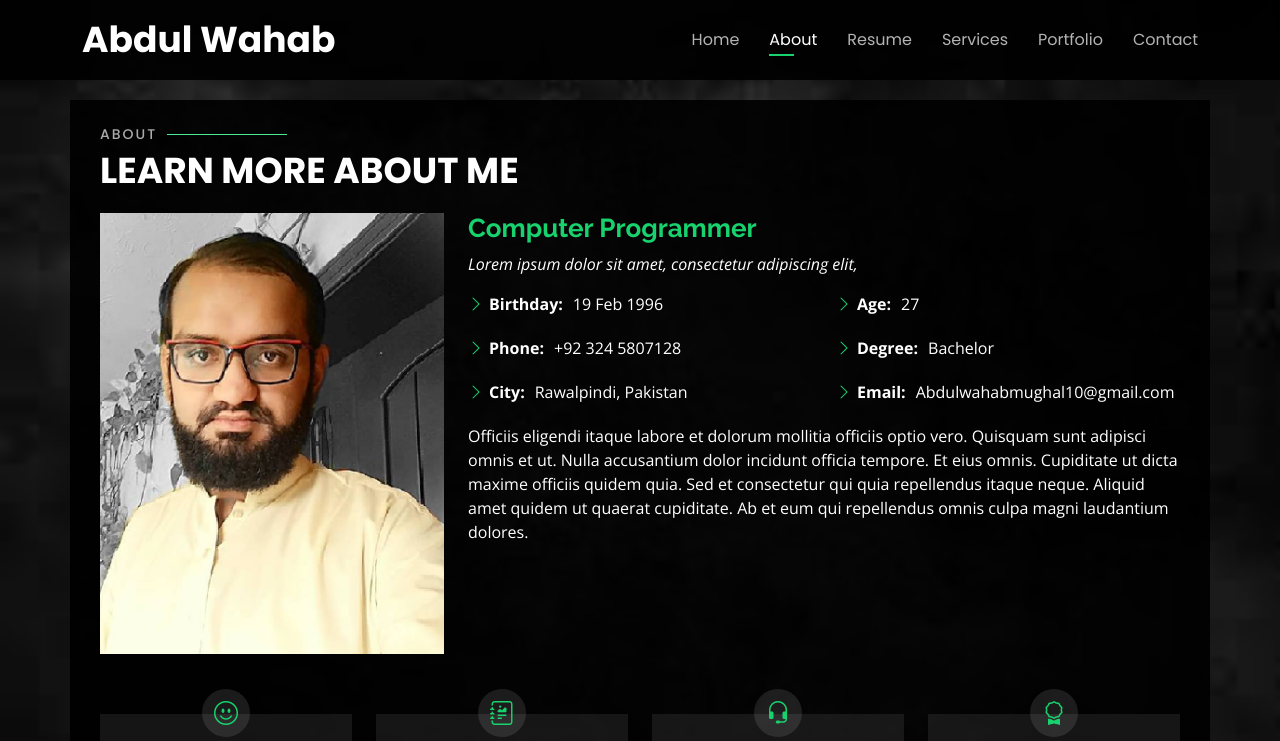
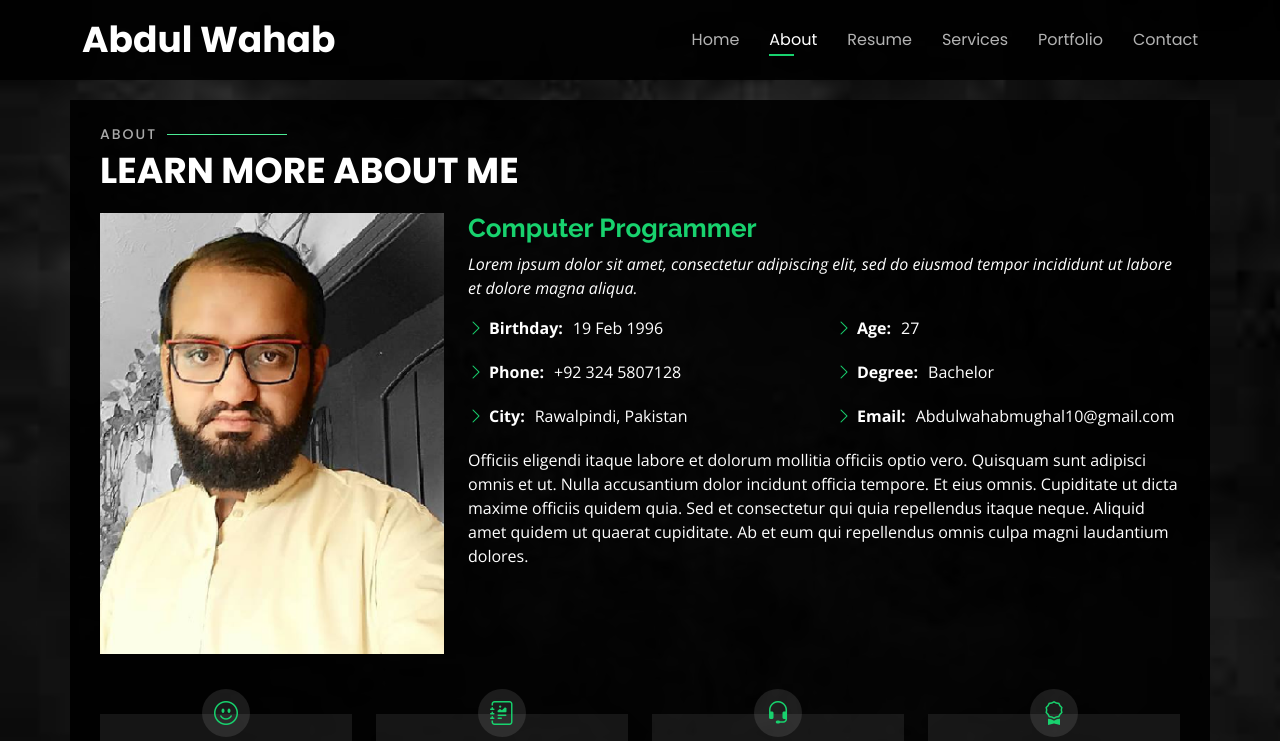
Before and after one commit to Abdul-Wahab-Mughal/Portfolio, a plain HTML site: page index.html in a window 1280 px wide. Both pictures are taken after a click on the link "About". Shown: the top 741 px of the page. Drawn offline with nearby package versions, Linux system fonts and the light colour scheme.

Commit message:
updated 12 / 6

```diff
--- a/index.html
+++ b/index.html
@@ -99,7 +99,8 @@
           <div class="col-lg-8 pt-4 pt-lg-0 content" data-aos="fade-left">
             <h3>Computer Programmer</h3>
             <p class="fst-italic">
-              Lorem ipsum dolor sit amet, consectetur adipiscing elit,
+              Lorem ipsum dolor sit amet, consectetur adipiscing elit, sed do
+              eiusmod tempor incididunt ut labore et dolore magna aliqua.
             </p>
             <div class="row">
               <div class="col-lg-6">
```
